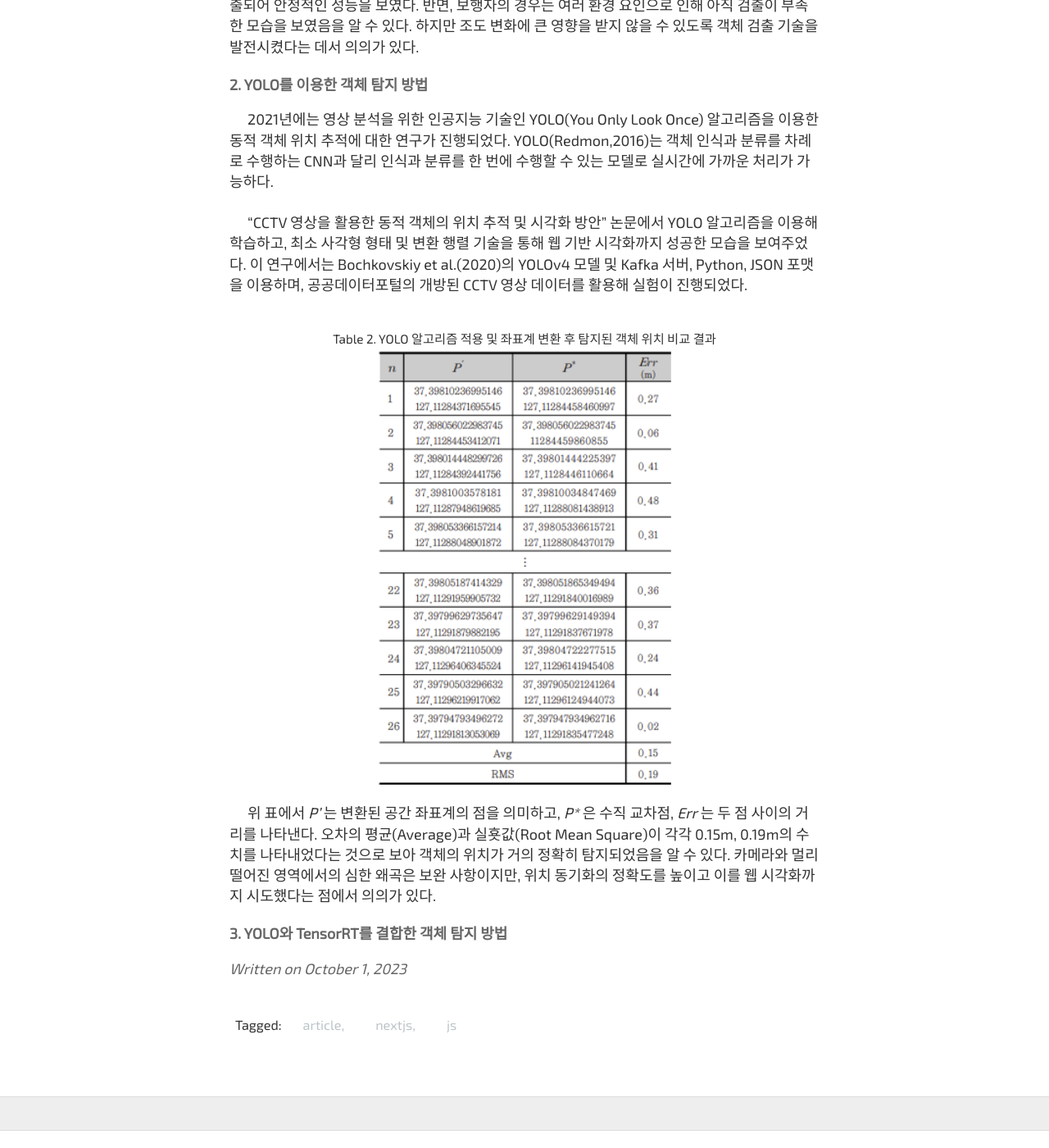
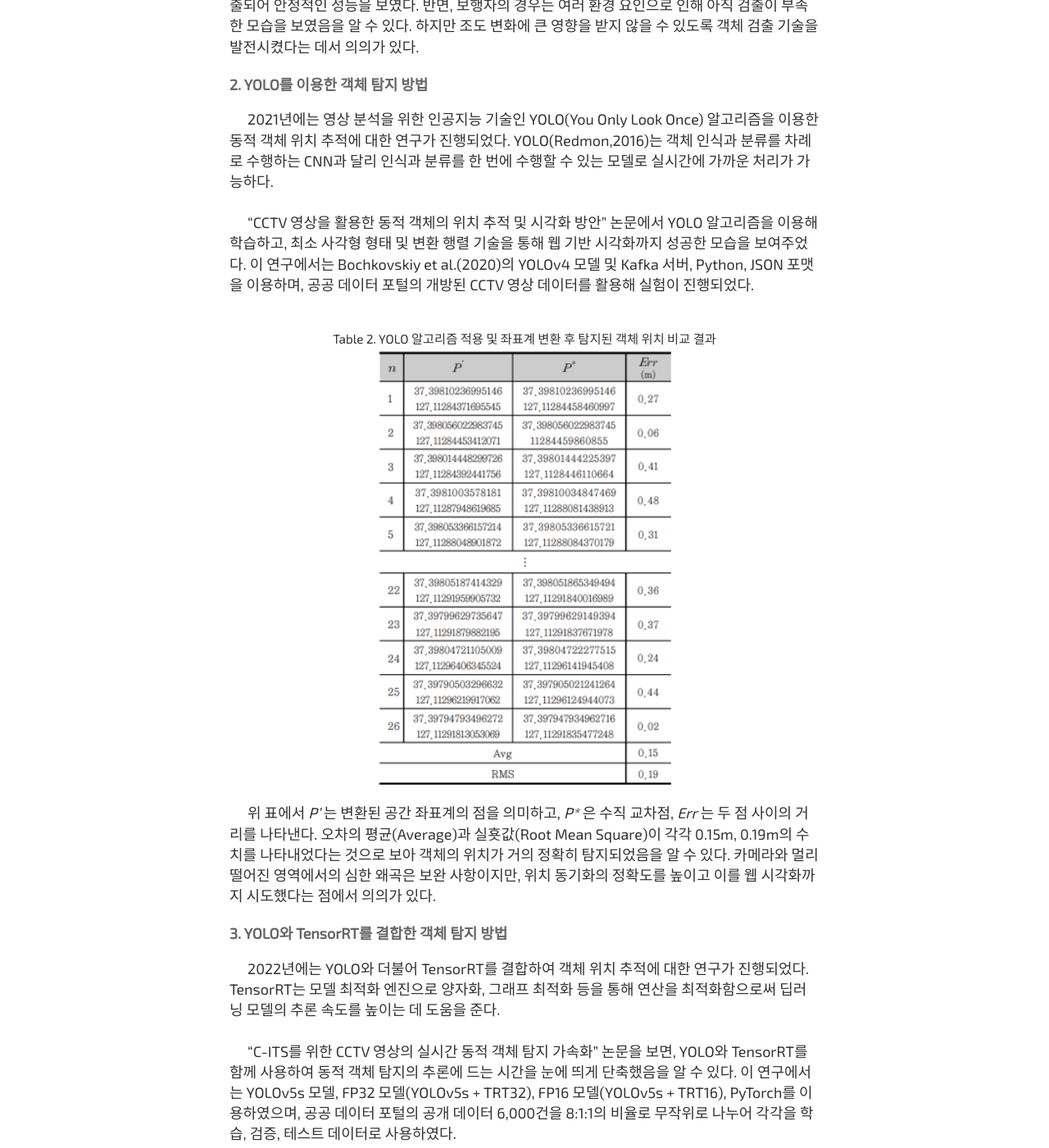
Before and after one commit to fkwmqpfl01/fkwmqpfl01.github.io, a Jekyll site: the page built from _posts/2023-10-01-survey_work.md, in a window 1280 px wide and 1400 px high, scrolled down 2251 px. Shown: the whole window at 82% size. Built offline with Jekyll 4.4.1, drawn with Linux system fonts in a browser that asks for light colours; some web fonts are replaced; before the commit the page ends 3630 px from its top, so only the background shows below that; some of the changed text lies outside the part shown.

Commit message:
수정본

```diff
--- a/_posts/2023-10-01-survey_work.md
+++ b/_posts/2023-10-01-survey_work.md
@@ -42,10 +42,15 @@ tags: article, nextjs, js
 #### 2. YOLO를 이용한 객체 탐지 방법
 
 &emsp; 2021년에는 영상 분석을 위한 인공지능 기술인 YOLO(You Only Look Once) 알고리즘을 이용한 동적 객체 위치 추적에 대한 연구가 진행되었다. YOLO(Redmon,2016)는 객체 인식과 분류를 차례로 수행하는 CNN과 달리 인식과 분류를 한 번에 수행할 수 있는 모델로 실시간에 가까운 처리가 가능하다. <br>
-&emsp; "CCTV 영상을 활용한 동적 객체의 위치 추적 및 시각화 방안" 논문에서 YOLO 알고리즘을 이용해 학습하고, 최소 사각형 형태 및 변환 행렬 기술을 통해 웹 기반 시각화까지 성공한 모습을 보여주었다. 이 연구에서는 Bochkovskiy et al.(2020)의 YOLOv4 모델 및 Kafka 서버, Python, JSON 포맷을 이용하며, 공공데이터포털의 개방된 CCTV 영상 데이터를 활용해 실험이 진행되었다. <br>
+&emsp; "CCTV 영상을 활용한 동적 객체의 위치 추적 및 시각화 방안" 논문에서 YOLO 알고리즘을 이용해 학습하고, 최소 사각형 형태 및 변환 행렬 기술을 통해 웹 기반 시각화까지 성공한 모습을 보여주었다. 이 연구에서는 Bochkovskiy et al.(2020)의 YOLOv4 모델 및 Kafka 서버, Python, JSON 포맷을 이용하며, 공공 데이터 포털의 개방된 CCTV 영상 데이터를 활용해 실험이 진행되었다. <br>
 
 <center><br><span style="font-size: 85%">Table 2. YOLO 알고리즘 적용 및 좌표계 변환 후 탐지된 객체 위치 비교 결과</span><img src = "../images/YOLOv4_result.png" width="50%" height="60%"></center>
 
 &emsp; 위 표에서 _P'_ 는 변환된 공간 좌표계의 점을 의미하고, _P*_ 은 수직 교차점, _Err_ 는 두 점 사이의 거리를 나타낸다. 오차의 평균(Average)과 실횻값(Root Mean Square)이 각각 0.15m, 0.19m의 수치를 나타내었다는 것으로 보아 객체의 위치가 거의 정확히 탐지되었음을 알 수 있다. 카메라와 멀리 떨어진 영역에서의 심한 왜곡은 보완 사항이지만, 위치 동기화의 정확도를 높이고 이를 웹 시각화까지 시도했다는 점에서 의의가 있다. <br>
 
 #### 3. YOLO와 TensorRT를 결합한 객체 탐지 방법
+
+&emsp; 2022년에는 YOLO와 더불어 TensorRT를 결합하여 객체 위치 추적에 대한 연구가 진행되었다. TensorRT는 모델 최적화 엔진으로 양자화, 그래프 최적화 등을 통해 연산을 최적화함으로써 딥러닝 모델의 추론 속도를 높이는 데 도움을 준다. <br>
+&emsp; "C-ITS를 위한 CCTV 영상의 실시간 동적 객체 탐지 가속화" 논문을 보면, YOLO와 TensorRT를 함께 사용하여 동적 객체 탐지의 추론에 드는 시간을 눈에 띄게 단축했음을 알 수 있다. 이 연구에서는 YOLOv5s 모델, FP32 모델(YOLOv5s + TRT32), FP16 모델(YOLOv5s + TRT16), PyTorch를 이용하였으며, 공공 데이터 포털의 공개 데이터 6,000건을 8:1:1의 비율로 무작위로 나누어 각각을 학습, 검증, 테스트 데이터로 사용하였다.<br>
+
+<center><br><span style="font-size: 85%">Table 2. YOLO 알고리즘 적용 및 좌표계 변환 후 탐지된 객체 위치 비교 결과</span><img src = "../images/YOLOv4_result.png" width="50%" height="60%"></center>
```
